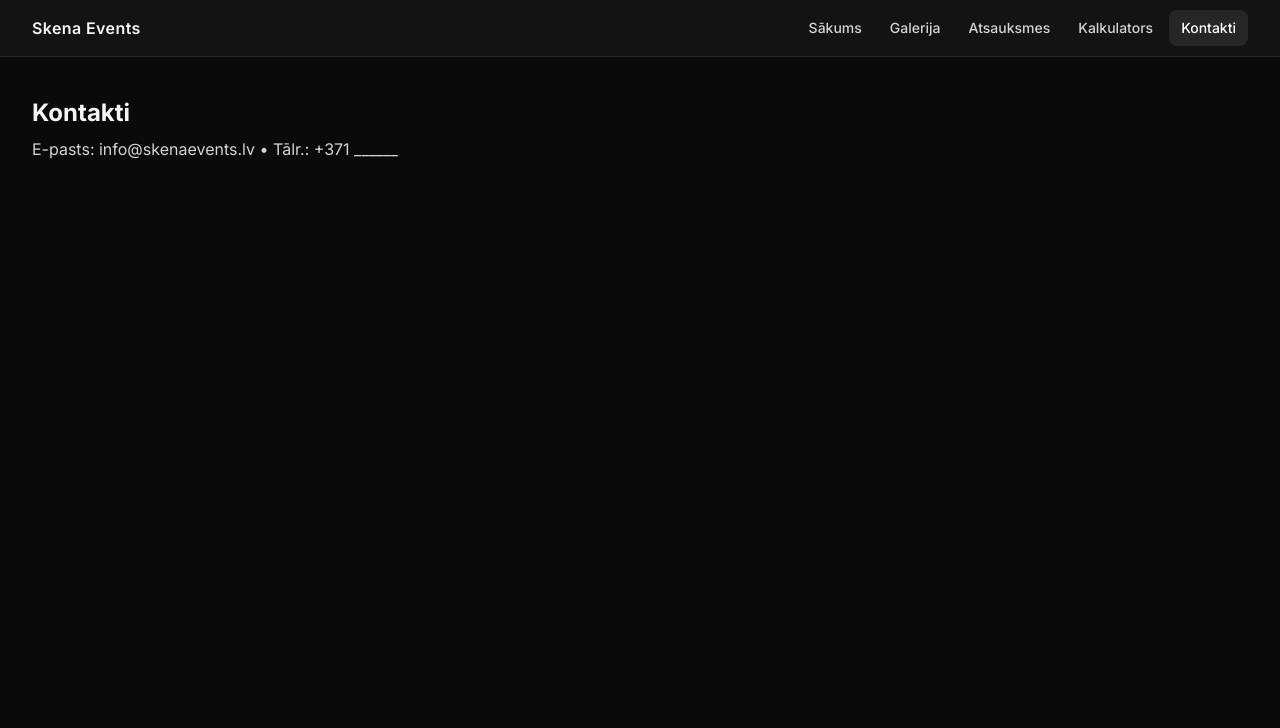
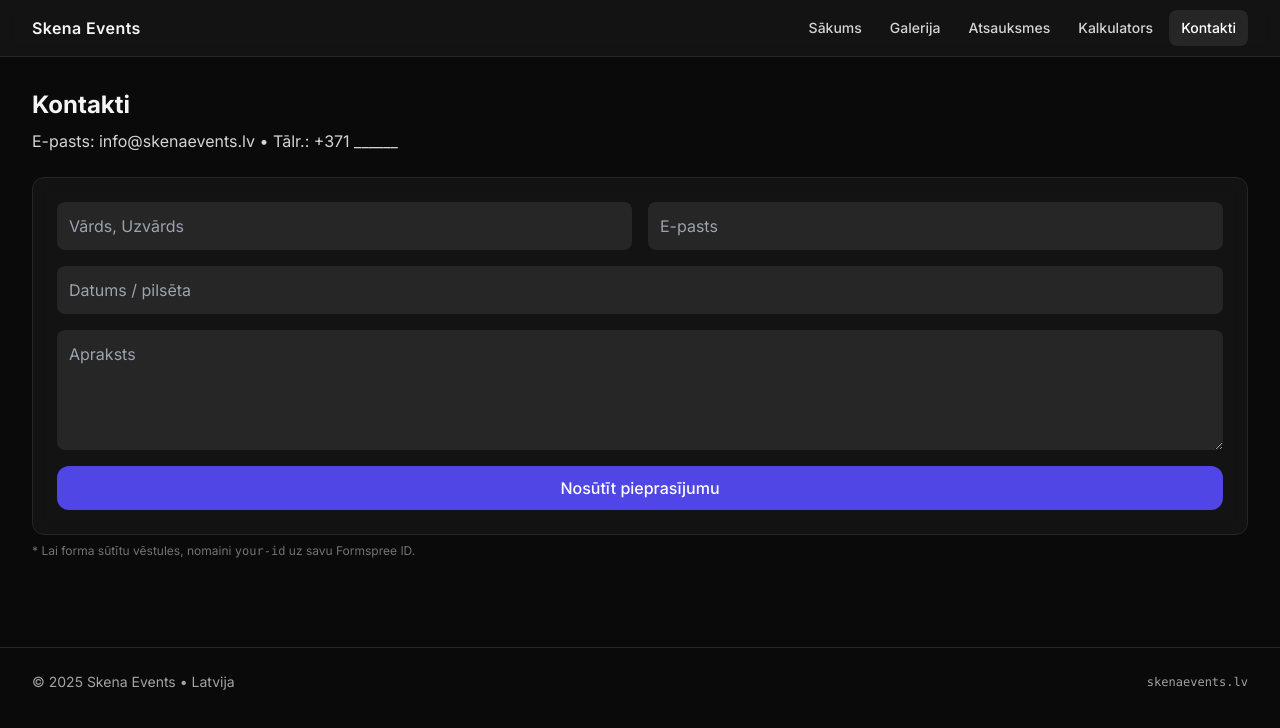
Before and after one commit to Skena-Events/Skena-Events-Site, a Next.js app: page /kontakt in a window 1280 px wide. Shown: the top 728 px of the page. Built offline with nearby package versions, Linux system fonts and the light colour scheme.

Commit message:
Update kontakt.tsx

```diff
--- a/src/pages/kontakt.tsx
+++ b/src/pages/kontakt.tsx
@@ -1,12 +1,28 @@
 import Navbar from "@/components/Navbar";
-export default function KontaktPage() {
+import Footer from "@/components/Footer";
+
+export default function Kontakt() {
   return (
     <>
       <Navbar />
-      <main className="container py-10">
-        <h1 className="text-2xl font-bold mb-2">Kontakti</h1>
-        <p className="text-neutral-300">E-pasts: info@skenaevents.lv • Tālr.: +371 ______</p>
+      <main className="container py-8">
+        <h1 className="text-2xl font-bold">Kontakti</h1>
+        <p className="mt-2 text-neutral-300">E-pasts: info@skenaevents.lv • Tālr.: +371 ______</p>
+
+        <form className="mt-6 grid gap-4 card p-6 sm:grid-cols-2"
+              action="https://formspree.io/f/your-id" method="POST">
+          <input className="rounded-lg bg-neutral-800 p-3 outline-none" name="name" placeholder="Vārds, Uzvārds" required />
+          <input className="rounded-lg bg-neutral-800 p-3 outline-none" type="email" name="email" placeholder="E-pasts" required />
+          <input className="rounded-lg bg-neutral-800 p-3 outline-none sm:col-span-2" name="event" placeholder="Datums / pilsēta" />
+          <textarea className="rounded-lg bg-neutral-800 p-3 outline-none sm:col-span-2" name="message" rows={4} placeholder="Apraksts" />
+          <button className="btn-primary sm:col-span-2">Nosūtīt pieprasījumu</button>
+        </form>
+
+        <p className="mt-2 text-xs text-neutral-500">
+          * Lai forma sūtītu vēstules, nomaini <code>your-id</code> uz savu Formspree ID.
+        </p>
       </main>
+      <Footer />
     </>
   );
 }
```
